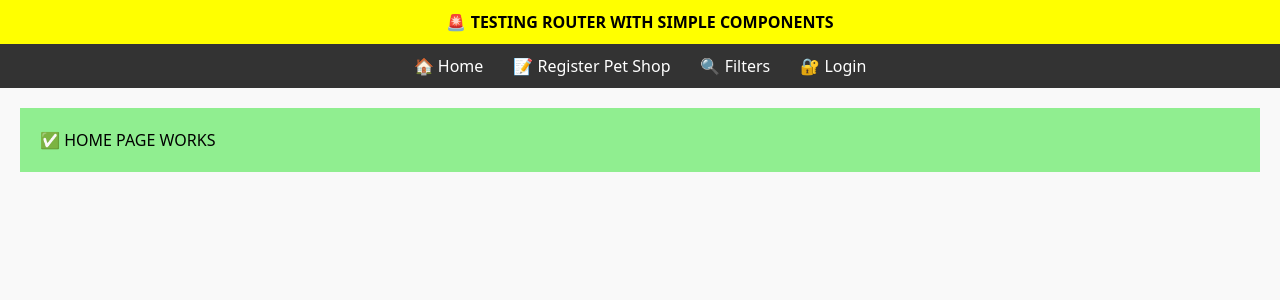
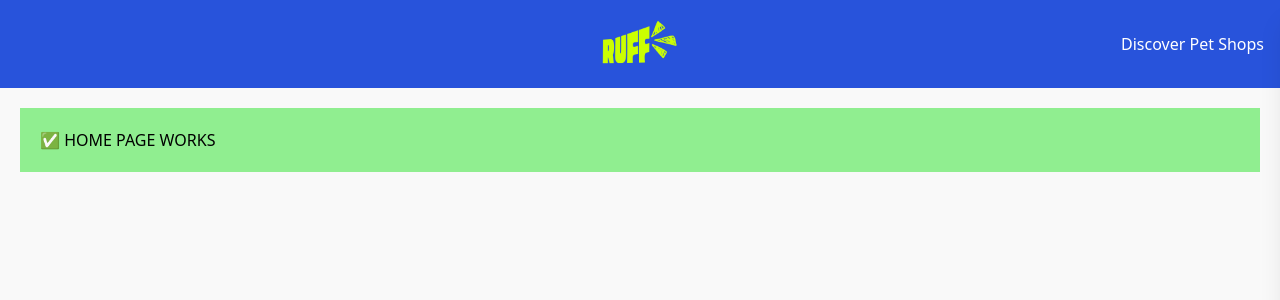
Before and after one commit to youngteckt/dog-platform, a React (Vite) app in the folder frontend/: page / in a window 1280 px wide. Shown: the top 300 px of the page. Built offline with nearby package versions, Linux system fonts and the light colour scheme.

Commit message:
fix: Restore Header and real RegisterPetShopPage, keep other routes as test components

```diff
--- a/frontend/src/App.jsx
+++ b/frontend/src/App.jsx
@@ -1,37 +1,17 @@
 import React from 'react';
-import { BrowserRouter as Router, Route, Routes, Link } from 'react-router-dom';
+import { BrowserRouter as Router, Route, Routes } from 'react-router-dom';
+import Header from './components/Header';
+import RegisterPetShopPage from './pages/RegisterPetShopPage';
 
-// Simple test components (inline, no imports)
+// Simple test components for other routes (keep these working)
 const TestHomePage = () => <div style={{padding: '20px', backgroundColor: 'lightgreen'}}>✅ HOME PAGE WORKS</div>;
-const TestRegisterPage = () => (
-  <div style={{ padding: '20px', backgroundColor: 'lightblue', minHeight: '400px' }}>
-    <h1 style={{ color: 'red', fontSize: '32px' }}>🎉 ROUTER WORKS! Register Pet Shop</h1>
-    <p style={{ color: 'black', fontSize: '20px' }}>React Router is working with simple components!</p>
-    <p style={{ color: 'green', fontSize: '16px' }}>The issue was with imported page components, not Router itself.</p>
-    <div style={{ backgroundColor: 'orange', padding: '10px', marginTop: '20px' }}>
-      <strong>🎯 ROUTER + SIMPLE COMPONENTS TEST</strong><br/>
-      Now we know one of the imported page components has a critical error!
-    </div>
-  </div>
-);
 const TestFiltersPage = () => <div style={{padding: '20px', backgroundColor: 'lightyellow'}}>✅ FILTERS PAGE WORKS</div>;
 const TestLoginPage = () => <div style={{padding: '20px', backgroundColor: 'lightcoral'}}>✅ LOGIN PAGE WORKS</div>;
 
 function App() {
   return (
     <Router>
-      <div style={{ backgroundColor: 'yellow', padding: '10px', textAlign: 'center' }}>
-        <strong>🚨 TESTING ROUTER WITH SIMPLE COMPONENTS</strong>
-      </div>
-
-      {/* Simple Navigation Menu */}
-      <nav style={{ backgroundColor: '#333', padding: '10px', textAlign: 'center' }}>
-        <Link to="/" style={{ color: 'white', margin: '0 15px', textDecoration: 'none' }}>🏠 Home</Link>
-        <Link to="/register-pet-shop" style={{ color: 'white', margin: '0 15px', textDecoration: 'none' }}>📝 Register Pet Shop</Link>
-        <Link to="/filters" style={{ color: 'white', margin: '0 15px', textDecoration: 'none' }}>🔍 Filters</Link>
-        <Link to="/login" style={{ color: 'white', margin: '0 15px', textDecoration: 'none' }}>🔐 Login</Link>
-      </nav>
-
+      <Header />
       <main style={{
         position: 'relative',
         top: '0',
@@ -46,7 +26,7 @@ function App() {
           <Route path="/" element={<TestHomePage />} />
           <Route path="/filters" element={<TestFiltersPage />} />
           <Route path="/login" element={<TestLoginPage />} />
-          <Route path="/register-pet-shop" element={<TestRegisterPage />} />
+          <Route path="/register-pet-shop" element={<RegisterPetShopPage />} />
         </Routes>
       </main>
     </Router>
```
